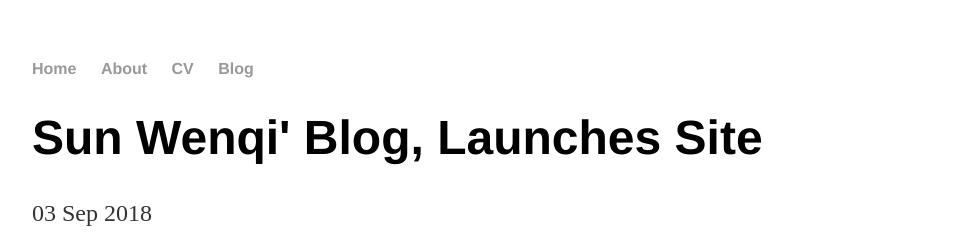
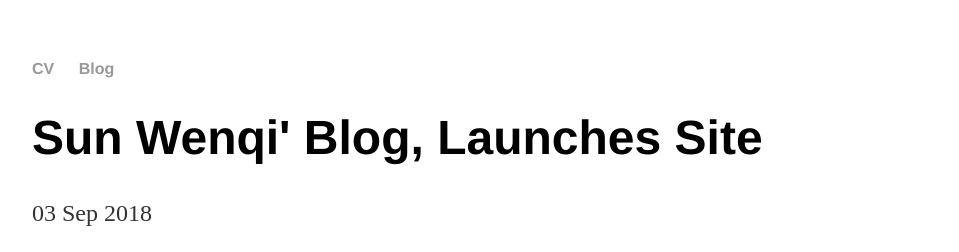
Before and after one commit to sunwenqi10/sunwenqi10.github.io, a Jekyll site: the page built from _posts/2018-09-03-sunwenqi-site-launched.md, in a window 1280 px wide. Shown: the top 252 px of the page, without its empty margins (160-1119 px from the left). Built offline with Jekyll 4.4.1, drawn with Linux system fonts in a browser that asks for light colours.

Commit message:
Update default.html

```diff
--- a/_layouts/default.html
+++ b/_layouts/default.html
@@ -8,9 +8,7 @@
 		<body>
 			<nav>
 	    		<ul>
-	        		<li><a href="/">Home</a></li>
-		        	<li><a href="/about">About</a></li>
-	        		<li><a href="/cv">CV</a></li>
+				<li><a href="/">CV</a></li>
 	        		<li><a href="/blog">Blog</a></li>
 	    		</ul>
 			</nav>
```
